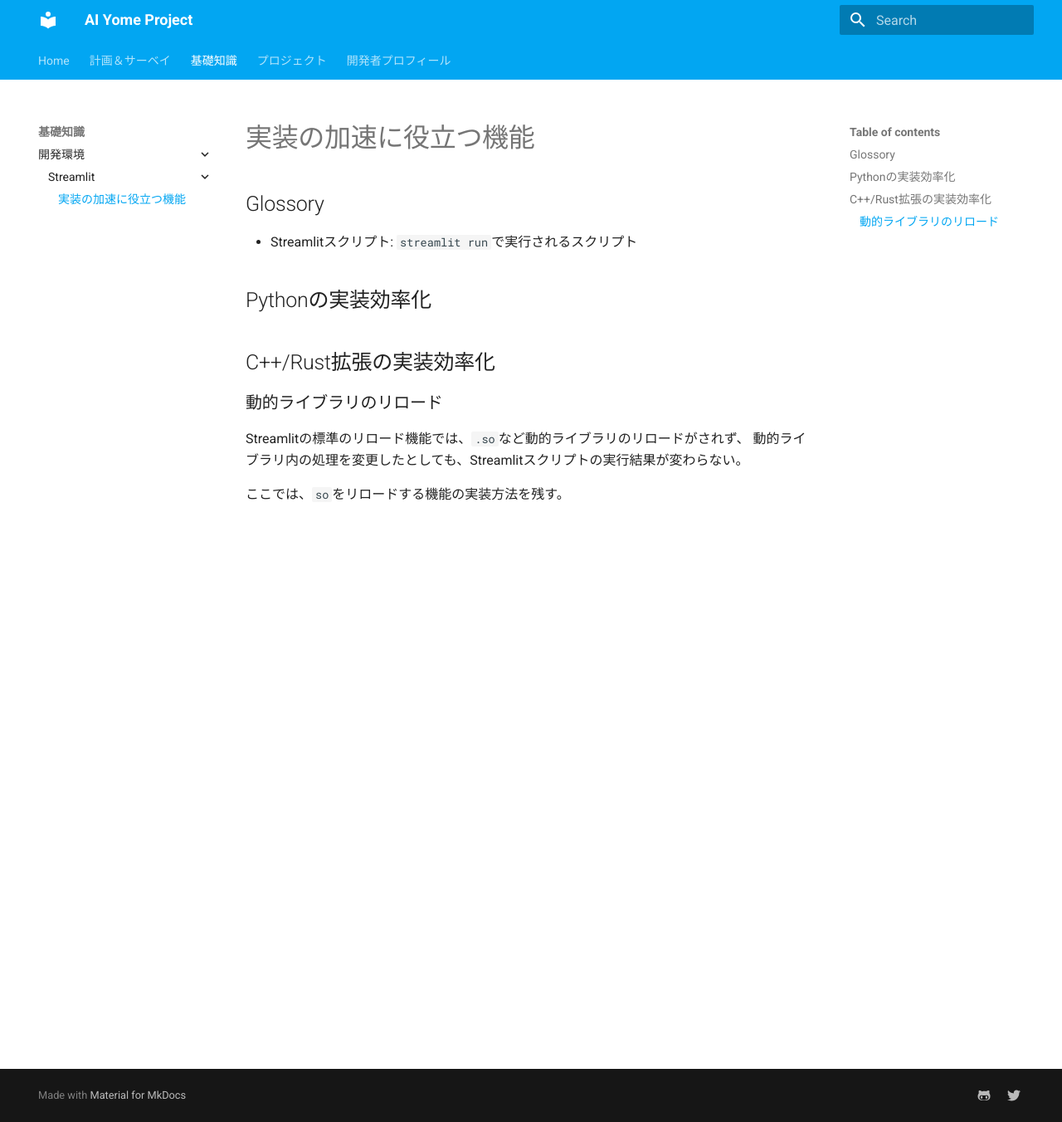
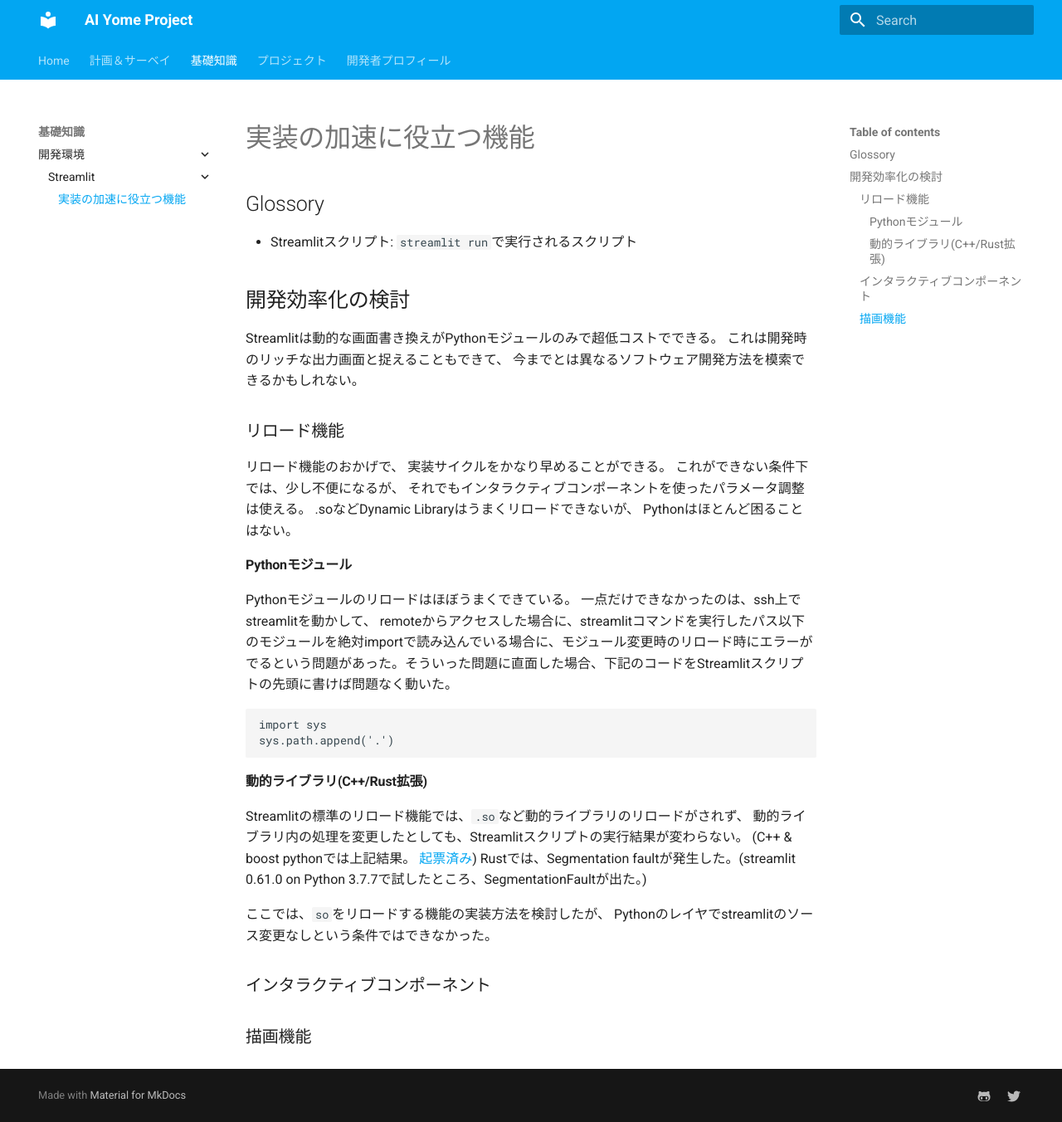
Before and after one commit to xiong-jie-y/ai-yome-project, an MkDocs documentation site: the page built from docs/knowledges/dev_envs/streamlit_for_development.md, in a window 1280 px wide and 1352 px high. Shown: the whole window at 83% size. Built offline with MkDocs 1.6.1 and Material for MkDocs 9.7.7, drawn with Linux system fonts in a browser that asks for light colours.

Commit message:
Update streamlit so reload doc.

````diff
--- a/docs/knowledges/dev_envs/streamlit_for_development.md
+++ b/docs/knowledges/dev_envs/streamlit_for_development.md
@@ -2,12 +2,39 @@
 ## Glossory
 * Streamlitスクリプト: `streamlit run`で実行されるスクリプト
 
-## Pythonの実装効率化
+## 開発効率化の検討
+Streamlitは動的な画面書き換えがPythonモジュールのみで超低コストでできる。
+これは開発時のリッチな出力画面と捉えることもできて、
+今までとは異なるソフトウェア開発方法を模索できるかもしれない。
+
+### リロード機能
+リロード機能のおかげで、
+実装サイクルをかなり早めることができる。
+これができない条件下では、少し不便になるが、
+それでもインタラクティブコンポーネントを使ったパラメータ調整は使える。
+.soなどDynamic Libraryはうまくリロードできないが、
+Pythonはほとんど困ることはない。
+
+#### Pythonモジュール
+Pythonモジュールのリロードはほぼうまくできている。
+一点だけできなかったのは、ssh上でstreamlitを動かして、
+remoteからアクセスした場合に、streamlitコマンドを実行したパス以下のモジュールを絶対importで読み込んでいる場合に、モジュール変更時のリロード時にエラーがでるという問題があった。そういった問題に直面した場合、下記のコードをStreamlitスクリプトの先頭に書けば問題なく動いた。
+
+```
+import sys
+sys.path.append('.')
+```
+
+#### 動的ライブラリ(C++/Rust拡張)
+Streamlitの標準のリロード機能では、`.so`など動的ライブラリのリロードがされず、
+動的ライブラリ内の処理を変更したとしても、Streamlitスクリプトの実行結果が変わらない。
+(C++ & boost pythonでは上記結果。 [起票済み](https://github.com/streamlit/streamlit/issues/1606))
+Rustでは、Segmentation faultが発生した。(streamlit 0.61.0 on Python 3.7.7で試したところ、SegmentationFaultが出た。)
+
+ここでは、`so`をリロードする機能の実装方法を検討したが、
+Pythonのレイヤでstreamlitのソース変更なしという条件ではできなかった。
+
+### インタラクティブコンポーネント
 
 
-## C++/Rust拡張の実装効率化
-### 動的ライブラリのリロード
-Streamlitの標準のリロード機能では、`.so`など動的ライブラリのリロードがされず、
-動的ライブラリ内の処理を変更したとしても、Streamlitスクリプトの実行結果が変わらない。
-
-ここでは、`so`をリロードする機能の実装方法を残す。
+### 描画機能
````
